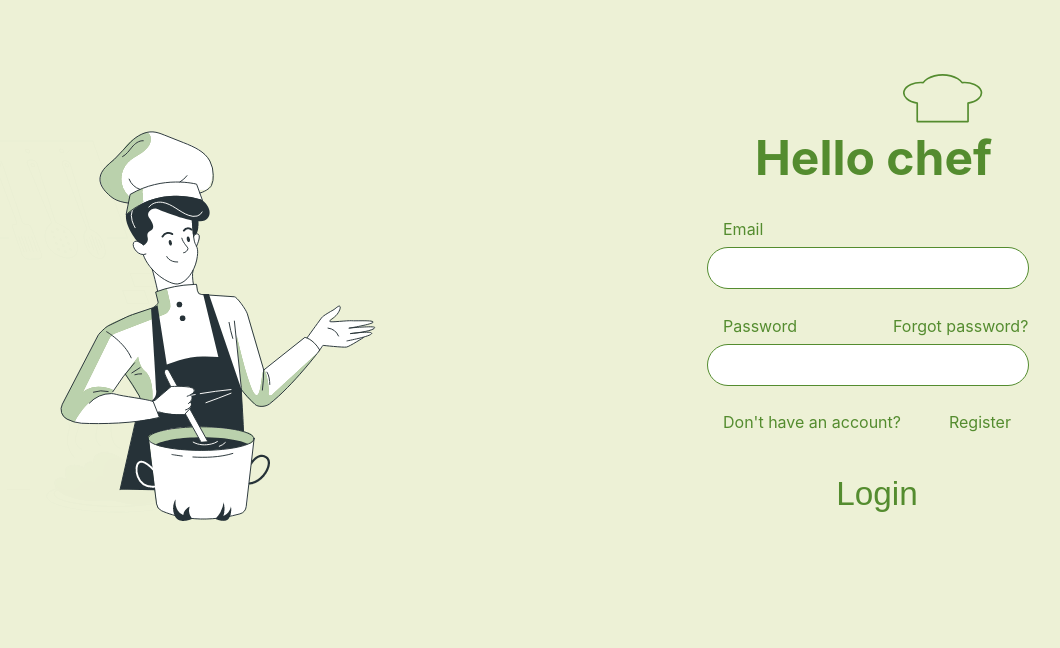
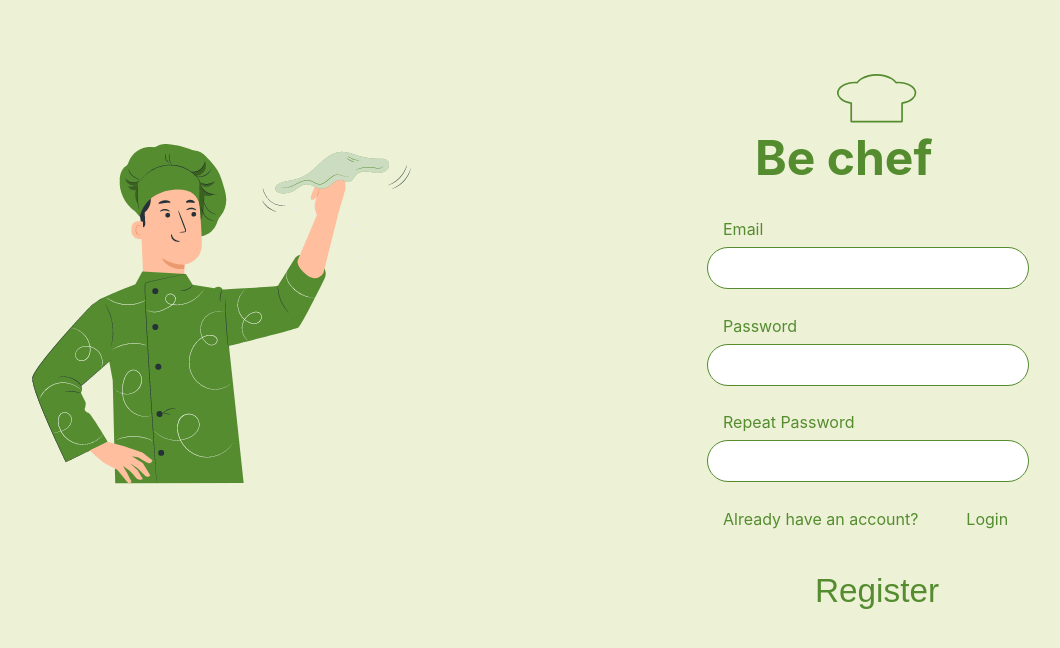
Before and after one commit to AlexandraCeobanu/BeChef, a React (Create React App) app in the folder frontend/: page /register in a window 1280 px wide. Shown: the top 648 px of the page, without its empty margins (193-1253 px from the left). Built offline with nearby package versions, Linux system fonts and the light colour scheme.

Commit message:
create register page

```diff
--- a/frontend/src/components/App.js
+++ b/frontend/src/components/App.js
@@ -1,8 +1,9 @@
 
 import React from 'react';
 import Login from '../components/Login'
+import Register from './Register';
 export default function App(){
     return(
-        <Login></Login>
+        <Register></Register>
     )
 }
--- /dev/null
+++ b/frontend/src/components/Register.js
@@ -0,0 +1,35 @@
+import '../styles/login.scss';
+import '../styles/register.scss';
+export default function Register(){
+    return(
+        <div className="page">
+            <div className="left-side">
+            <img src="/images/Pizza maker2.gif" alt="Chef-gif" />
+            </div>
+            <div className="right-side">
+            <div className="title">
+            <img src="/images/hat.svg" alt="Hat" id="hat2" />
+            <h1>Be chef</h1>
+            </div>
+            <form className="form-class">
+                <label for="email">Email</label><br></br>
+                <input type="text" id="email" name="email" required></input><br></br>
+
+
+                <label for="password">Password</label><br></br>
+                <input type="password" id="password" name="password" required></input><br></br>
+
+                <label for="password">Repeat Password</label><br></br>
+                <input type="password" id="repeat-password" name="repeat-password" required></input><br></br>
+
+                <div id="line2">
+                <p>Already have an account?</p>
+                <p>Login</p>
+                </div>
+
+                <input type="submit" id="submit" name="submit" value="Register"></input>
+            </form>
+            </div>
+        </div>
+    )
+}
--- /dev/null
+++ b/frontend/src/styles/register.scss
@@ -0,0 +1,7 @@
+#hat2{
+    position: absolute;
+    bottom:4em;
+    left:30%;
+    z-index: 1;
+    width:5em;
+}
```
Also changed, not shown: frontend/public/images/Pizza maker2.gif (added).
